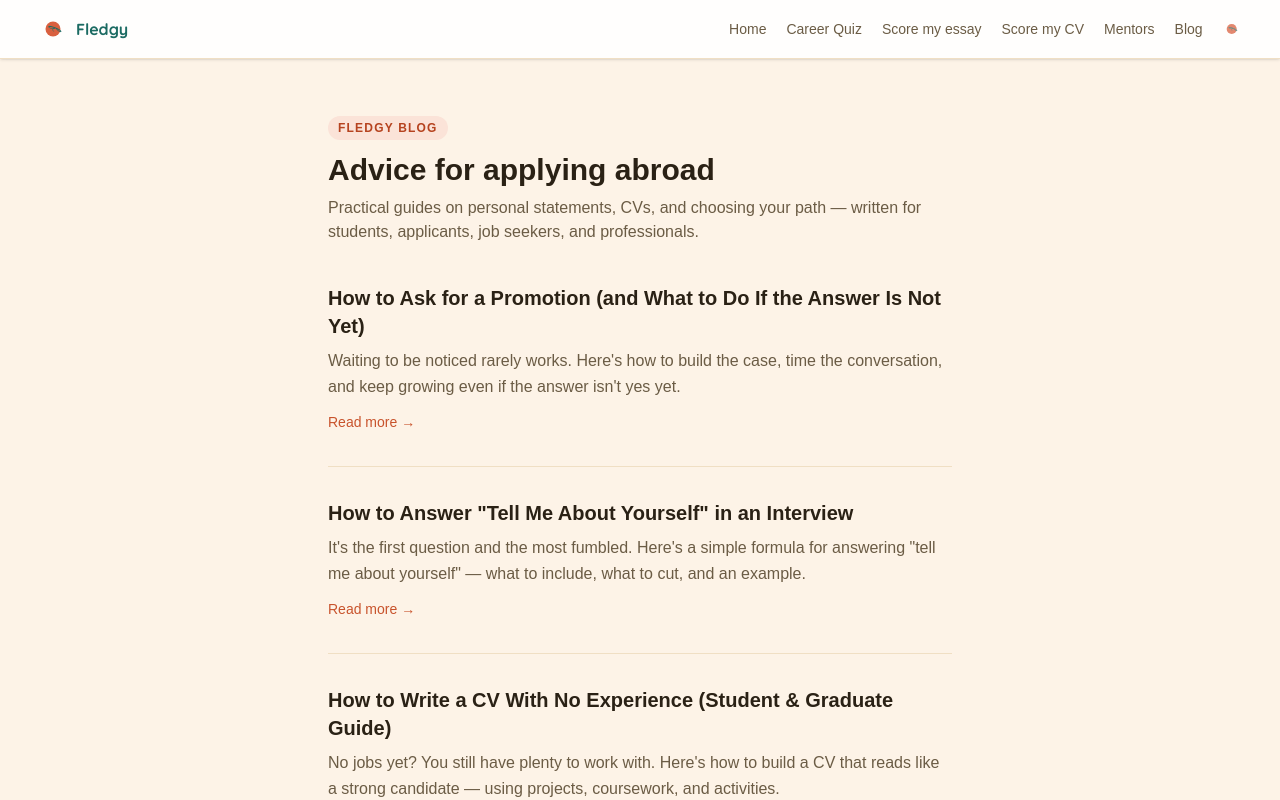
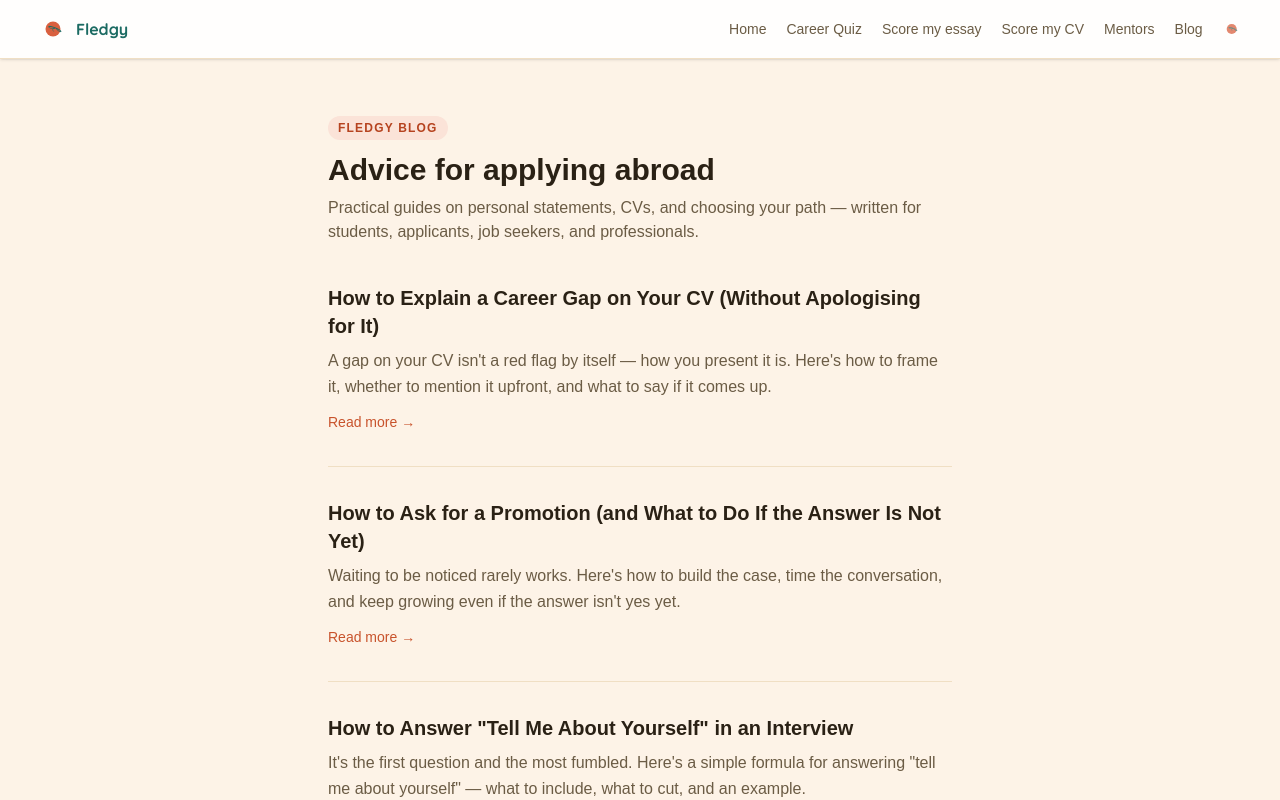
Before and after one commit to arsh-da-pers/Fledgy, a Next.js app: page /blog in a window 1280 px wide. Shown: the top 800 px of the page. Built offline with nearby package versions, Linux system fonts and the light colour scheme.

Commit message:
Blog: add "How to Explain a Career Gap on Your CV" (job seekers SEO post)
Rotates the audience toward job seekers and career changers after the
last post targeted working professionals.

```diff
--- a/src/content/posts.ts
+++ b/src/content/posts.ts
@@ -2,6 +2,62 @@ import type { Post } from "@/lib/blog";
 
 // Add new posts to the top of this array. Each post needs a unique `slug`.
 export const posts: Post[] = [
+  {
+    slug: "how-to-explain-a-career-gap-on-your-cv",
+    title: "How to Explain a Career Gap on Your CV (Without Apologising for It)",
+    description:
+      "How to explain a career gap on your CV — how to frame it, whether to address it in your cover letter, and what to say in an interview if it comes up.",
+    date: "2026-08-31",
+    excerpt:
+      "A gap on your CV isn't a red flag by itself — how you present it is. Here's how to frame it, whether to mention it upfront, and what to say if it comes up.",
+    tags: ["cv", "career gap", "job seekers", "career changers"],
+    body: [
+      {
+        type: "p",
+        text: "Redundancy, illness, caregiving, a failed business, burnout, travel, further study that didn't lead anywhere obvious — there are a hundred honest reasons for a gap in your work history, and almost none of them are the problem employers imagine. What actually costs candidates interviews isn't the gap itself; it's leaving it unexplained and hoping no one notices, or over-explaining it in a way that reads as an apology. Here's how to handle it well.",
+      },
+      { type: "h2", text: "Recruiters notice gaps less than you think — but they do notice silence" },
+      {
+        type: "p",
+        text: "A short gap, a few months, rarely raises an eyebrow. A longer one, six months or more, usually gets a second look — not because it's disqualifying, but because an unexplained blank space invites the reader to guess, and people tend to guess worse than the truth. A one-line explanation closes that gap before it becomes a question mark.",
+      },
+      { type: "h2", text: "Decide where it belongs" },
+      {
+        type: "ul",
+        items: [
+          "**On the CV itself** — for a gap tied to something concrete (parental leave, caregiving, study, illness, travel), a short line in the timeline is often enough: \"2023–2024: Career break — full-time caregiving.\" No lengthy justification needed.",
+          "**In the cover letter** — if the gap is relevant to the role or you want to frame it positively (a return-to-work programme, a deliberate career change), a sentence or two here works better than crowding the CV.",
+          "**Saved for the interview** — if it's more personal (burnout, a layoff you're still processing, a business that didn't work out), a brief, matter-of-fact line prepared for the interview is often the better call than putting it in writing at all.",
+        ],
+      },
+      { type: "h2", text: "Frame it as time used, not time lost" },
+      {
+        type: "p",
+        text: "Even an unplanned gap usually involved something: courses, volunteering, freelance projects, caregiving that built real organisational and crisis-management skills, or simply a clear-eyed reason for stepping back. Naming it briefly turns a blank space into a data point, without turning your CV into a confession. You don't owe a full account — you owe enough that the reader isn't left guessing.",
+      },
+      { type: "h2", text: "What to say in the interview" },
+      {
+        type: "p",
+        text: "Keep it short, factual, and forward-looking: what happened, in one sentence, and then what you're looking for now. \"I stepped back for eighteen months to care for a family member; I'm now looking to get back into a role like this one\" says everything a hiring manager needs and nothing they don't. Rehearse it so it comes out calm and brief — the biggest tell of an unresolved gap isn't the gap, it's a candidate who visibly dreads the question.",
+      },
+      { type: "h2", text: "Mistakes that make a gap look worse than it is" },
+      {
+        type: "ul",
+        items: [
+          "Leaving the timeline blank and hoping no one does the maths on the dates.",
+          "Fudging dates to hide a gap — inconsistencies are far more damaging than the gap itself if they're caught.",
+          "Over-explaining in writing what a single calm sentence in the interview would cover better.",
+          "Sounding apologetic or defensive, as if a gap needs forgiveness rather than a simple explanation.",
+          "Failing to show what you did with the time, even briefly, when there's something genuinely worth naming.",
+        ],
+      },
+      { type: "h2", text: "Get the rest of the CV working as hard as possible" },
+      {
+        type: "p",
+        text: "A well-handled gap stops being the story the moment the rest of your CV is strong. Fledgy's [free CV scorer](/cv) rates your CV against real hiring norms and can generate a recruiter-ready rewrite, so the roles either side of the gap — and everything else on the page — make the strongest possible case for you.",
+      },
+    ],
+  },
   {
     slug: "how-to-ask-for-a-promotion",
     title: "How to Ask for a Promotion (and What to Do If the Answer Is Not Yet)",
```
